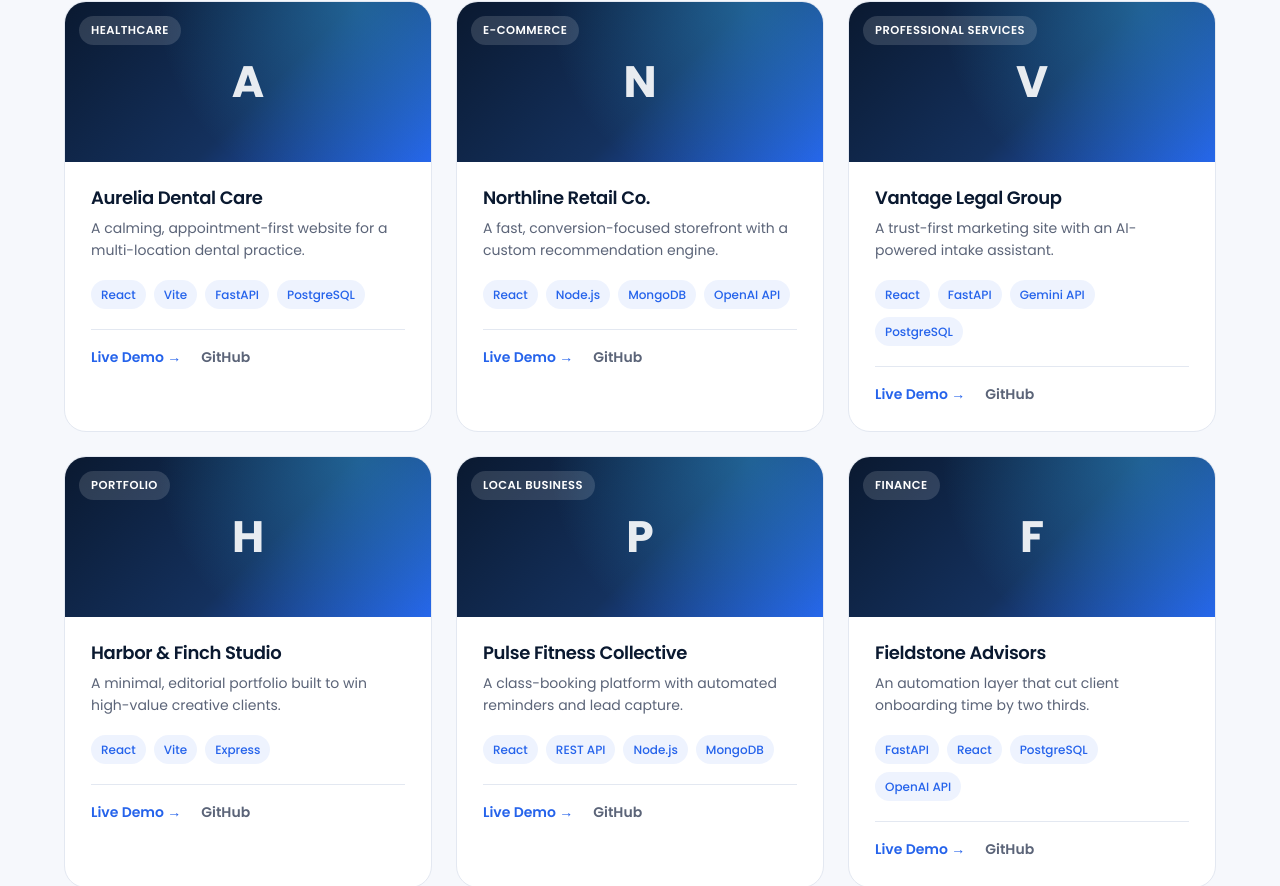
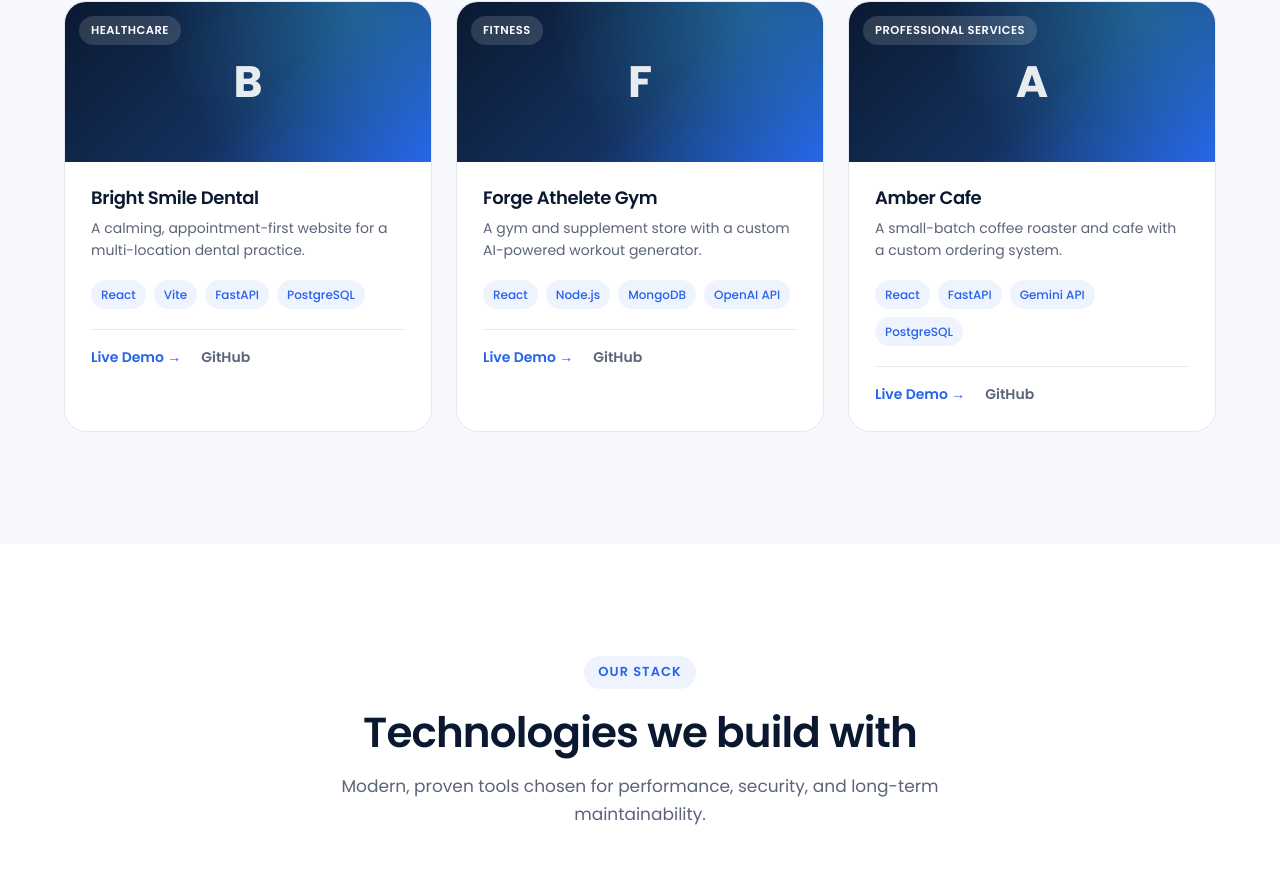
Before and after one commit to abiraman1105/MoonShot_Services, a React (Vite) app: page / in a window 1280 px wide. Shown: the part 5429-6315 px from the top of the page. Built offline with nearby package versions, Linux system fonts and the light colour scheme.

Commit message:
Added live urls

```diff
--- a/src/components/Projects/Projects.jsx
+++ b/src/components/Projects/Projects.jsx
@@ -35,7 +35,7 @@ function Projects() {
                 </ul>
 
                 <div className="project-card__actions">
-                  <a href={project.liveUrl} className="project-card__link">Live Demo →</a>
+                  <a href={project.liveUrl} target="_blank" rel="noopener noreferrer" className="project-card__link">Live Demo →</a>
                   <a href={project.githubUrl} className="project-card__link project-card__link--muted">GitHub</a>
                 </div>
               </div>
--- a/src/data/projects.js
+++ b/src/data/projects.js
@@ -1,56 +1,56 @@
 export const PROJECTS = [
   {
     id: 1,
-    title: 'Aurelia Dental Care',
+    title: 'Bright Smile Dental',
     category: 'Healthcare',
     description: 'A calming, appointment-first website for a multi-location dental practice.',
     stack: ['React', 'Vite', 'FastAPI', 'PostgreSQL'],
-    liveUrl: '#',
+    liveUrl: 'https://brytsmileclinic.netlify.app',
     githubUrl: '#'
   },
   {
     id: 2,
-    title: 'Northline Retail Co.',
-    category: 'E-Commerce',
-    description: 'A fast, conversion-focused storefront with a custom recommendation engine.',
+    title: 'Forge Athelete Gym',
+    category: 'Fitness',
+    description: 'A gym and supplement store with a custom AI-powered workout generator.',
     stack: ['React', 'Node.js', 'MongoDB', 'OpenAI API'],
-    liveUrl: '#',
+    liveUrl: 'https://forgeathelete.netlify.app',
     githubUrl: '#'
   },
   {
     id: 3,
-    title: 'Vantage Legal Group',
+    title: 'Amber Cafe',
     category: 'Professional Services',
-    description: 'A trust-first marketing site with an AI-powered intake assistant.',
+    description: 'A small-batch coffee roaster and cafe with a custom ordering system.',
     stack: ['React', 'FastAPI', 'Gemini API', 'PostgreSQL'],
-    liveUrl: '#',
+    liveUrl: 'https://ambercafee.netlify.app',
     githubUrl: '#'
   },
-  {
-    id: 4,
-    title: 'Harbor & Finch Studio',
-    category: 'Portfolio',
-    description: 'A minimal, editorial portfolio built to win high-value creative clients.',
-    stack: ['React', 'Vite', 'Express'],
-    liveUrl: '#',
-    githubUrl: '#'
-  },
-  {
-    id: 5,
-    title: 'Pulse Fitness Collective',
-    category: 'Local Business',
-    description: 'A class-booking platform with automated reminders and lead capture.',
-    stack: ['React', 'REST API', 'Node.js', 'MongoDB'],
-    liveUrl: '#',
-    githubUrl: '#'
-  },
-  {
-    id: 6,
-    title: 'Fieldstone Advisors',
-    category: 'Finance',
-    description: 'An automation layer that cut client onboarding time by two thirds.',
-    stack: ['FastAPI', 'React', 'PostgreSQL', 'OpenAI API'],
-    liveUrl: '#',
-    githubUrl: '#'
-  }
+  // {
+  //   id: 4,
+  //   title: 'Harbor & Finch Studio',
+  //   category: 'Portfolio',
+  //   description: 'A minimal, editorial portfolio built to win high-value creative clients.',
+  //   stack: ['React', 'Vite', 'Express'],
+  //   liveUrl: '#',
+  //   githubUrl: '#'
+  // },
+  // {
+  //   id: 5,
+  //   title: 'Pulse Fitness Collective',
+  //   category: 'Local Business',
+  //   description: 'A class-booking platform with automated reminders and lead capture.',
+  //   stack: ['React', 'REST API', 'Node.js', 'MongoDB'],
+  //   liveUrl: '#',
+  //   githubUrl: '#'
+  // },
+  // {
+  //   id: 6,
+  //   title: 'Fieldstone Advisors',
+  //   category: 'Finance',
+  //   description: 'An automation layer that cut client onboarding time by two thirds.',
+  //   stack: ['FastAPI', 'React', 'PostgreSQL', 'OpenAI API'],
+  //   liveUrl: '#',
+  //   githubUrl: '#'
+  // }
 ]
```
